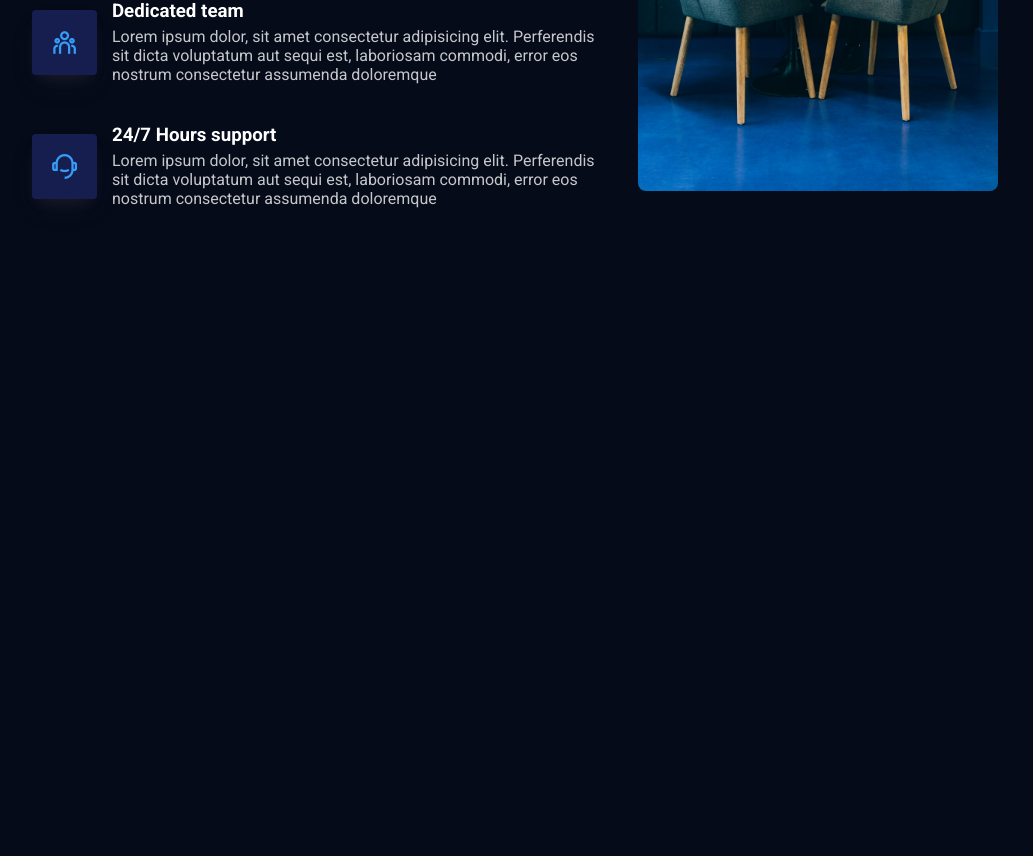
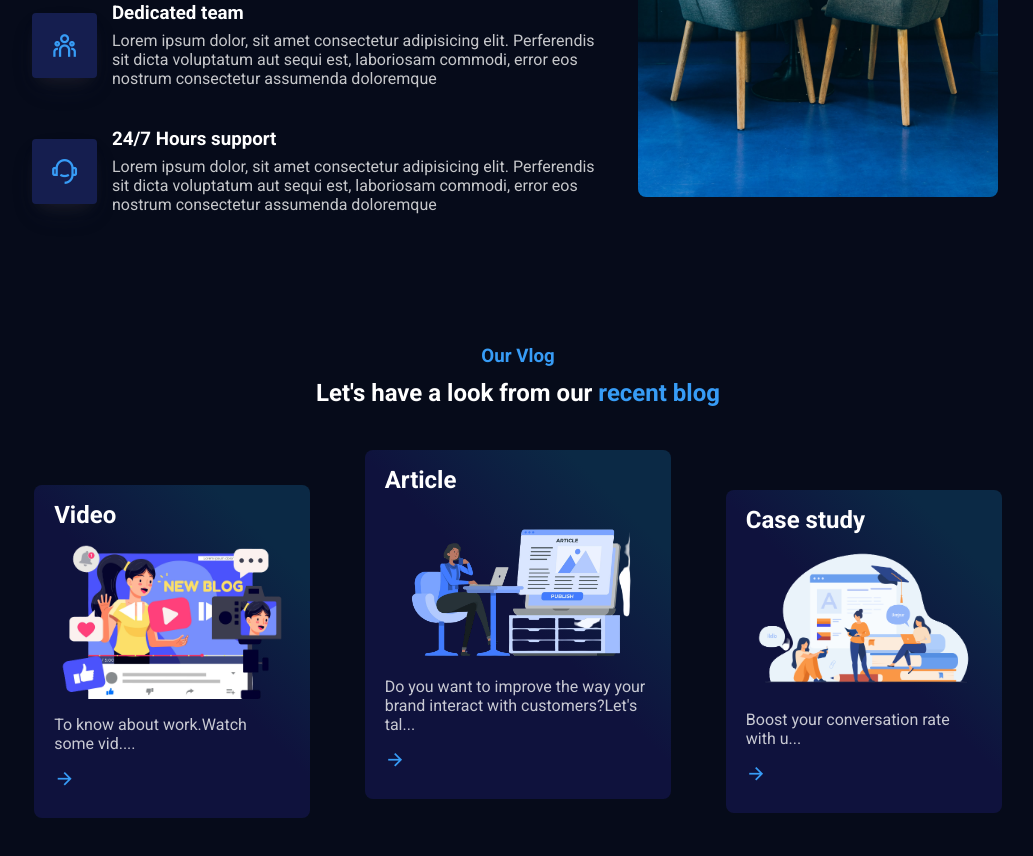
Before and after one commit to MoniruzzamanBillal/Agency-app, a React (Create React App) app: page / in a window 1280 px wide. Shown: the part 1600-2456 px from the top of the page, without its empty margins (122-1155 px from the left). Before the commit the page ends 1931 px from the top, so only its background shows below. Built offline with nearby package versions, Linux system fonts and the light colour scheme.

Commit message:
vlog section done

```diff
--- a/src/App.js
+++ b/src/App.js
@@ -1,4 +1,5 @@
 import "./App.css";
+import Blog from "./Blog/Blog";
 import About from "./Components/About/About";
 import Counter from "./Components/Counter/Counter";
 import Hero from "./Components/Hero/Hero";
@@ -13,6 +14,7 @@ function App() {
       <Counter />
       <Service />
       <About />
+      <Blog />
     </>
   );
 }
--- /dev/null
+++ b/src/Blog/Blog.css
@@ -0,0 +1,89 @@
+.BlogContainer {
+  /* border: 1px solid red; */
+  /* background-color: rgb(205, 255, 24); */
+  margin-bottom: 92px;
+}
+
+.BlogWrapper {
+  /* border: 1px solid black; */
+  /* background-color: rgb(60, 255, 157); */
+  width: 90%;
+  margin: auto;
+  padding: 8px;
+}
+
+.BlogTop {
+  /* border: 1px solid black; */
+  text-align: center;
+  margin-bottom: 42px;
+}
+
+.BlogTopHeading {
+  /* color: var(--primary-color); */
+  color: var(--btn-primary-bg);
+  padding-bottom: 12px;
+}
+
+.BlogTopDescriptionSpan {
+  color: var(--primary-color);
+}
+
+.BlogCardContainer {
+  /* border: 1px solid black; */
+  /* background-color: pink; */
+  display: flex;
+  justify-content: space-around;
+  align-items: center;
+}
+
+.BlogCard {
+  /* border: 1px solid black; */
+  /* background-color: rgb(22, 245, 252); */
+  background: var(--card-bg);
+  width: 27%;
+  padding-top: 16px;
+  padding-bottom: 16px;
+  padding-left: 20px;
+  padding-right: 20px;
+  margin-top: 36px;
+  border-radius: 8px;
+}
+
+.BlogCard .BlogCardTop {
+  color: var(--heading-color);
+  padding-bottom: 12px;
+}
+
+.BlogVideoContainer {
+  /* background-color: red; */
+  width: 100%;
+  margin-bottom: 12px;
+}
+
+.BlogVideoContainer img {
+  width: 100%;
+}
+
+.BlogCard:nth-child(2) .BlogVideoContainer {
+  margin-top: -70px;
+  margin-bottom: -30px;
+}
+
+.BlogCard:nth-child(2) {
+  width: 30%;
+  margin-top: -18px;
+}
+
+.blogCardDescription {
+  color: var(--small-text-color);
+}
+
+.BlogCardIcon {
+  margin-bottom: 12px;
+  margin-top: 14px;
+}
+
+.BlogCardIcon i {
+  color: var(--primary-color);
+  font-size: 1.3rem;
+}
--- /dev/null
+++ b/src/Blog/Blog.jsx
@@ -0,0 +1,92 @@
+import React from "react";
+import "./Blog.css";
+import videoImage from "../images/video.png";
+import ArticleImg from "../images/article.png";
+import CaseStudyImg from "../images/case-study.png";
+
+const BlogCardInfo = [
+  {
+    //  <i class="ri-arrow-right-line"></i>
+    heading: "Video",
+    img: videoImage,
+    describe: `To know about work.Watch some vid....`,
+    icon: "ri-arrow-right-line",
+  },
+  {
+    //  <i class="ri-arrow-right-line"></i>
+    heading: "Article",
+    img: ArticleImg,
+    describe: `Do you want to improve the way your brand interact with customers?Let's tal...`,
+    icon: "ri-arrow-right-line",
+  },
+  {
+    //  <i class="ri-arrow-right-line"></i>
+    heading: "Case study",
+    img: CaseStudyImg,
+    describe: `Boost your conversation rate with u...`,
+    icon: "ri-arrow-right-line",
+  },
+];
+
+export default function Blog() {
+  return (
+    <>
+      <div className="container">
+        <div className="BlogContainer" id="Blog">
+          <div className="BlogWrapper">
+            <div className="BlogTop">
+              <h3 className="BlogTopHeading">Our Vlog</h3>
+              <h2 className="BlogTopDescription">
+                Let's have a look from our
+                <span className="BlogTopDescriptionSpan"> recent blog</span>
+              </h2>
+            </div>
+            <div className="BlogCardContainer">
+              {BlogCardInfo.map((ele, index) => (
+                <div className="BlogCard">
+                  <div className="CardWrapper">
+                    <div className="BlogCardTop">
+                      {/* <h2>Video</h2> */}
+                      <h2>{ele.heading}</h2>
+                    </div>
+                    <div className="BlogVideoContainer">
+                      {/* <img src={videoImage} alt="videoImage" /> */}
+                      <img src={ele.img} alt="videoImage" />
+                    </div>
+                    <div className="BlogCardBottom">
+                      {/* <p className="blogCardDescription">
+                      To know about work.Watch some vid....
+                    </p> */}
+                      <p className="blogCardDescription">{ele.describe}</p>
+                    </div>
+                    <div className="BlogCardIcon">
+                      {/* <i class="ri-arrow-right-line"></i> */}
+                      <i class={ele.icon}></i>
+                    </div>
+                  </div>
+                </div>
+              ))}
+
+              {/* <div className="CardWrapper">
+                <div className="BlogCardTop">
+                  <h2>Video</h2>
+                </div>
+                <div className="BlogVideoContainer">
+                  <img src={videoImage} alt="videoImage" />
+                </div>
+                <div className="BlogCardBottom">
+                  <p className="blogCardDescription">
+                    To know about work.Watch some vid....
+                  </p>
+                </div>
+                <div className="BlogCardIcon">
+                  <i class="ri-arrow-right-line"></i>
+                </div>
+              </div> */}
+            </div>
+          </div>
+        </div>
+      </div>
+    </>
+  );
+}
--- a/src/Components/About/About.css
+++ b/src/Components/About/About.css
@@ -84,7 +84,7 @@
 
 .AboutBodyRightHeading {
   color: var(--heading-color);
-  padding-bottom: 5px;
+  padding-bottom: 7px;
 }
 .AboutBodyRightDescription {
   color: var(--small-text-color);
--- a/src/Components/NavBar/NavBar.jsx
+++ b/src/Components/NavBar/NavBar.jsx
@@ -17,12 +17,12 @@ const NavLinks = [
     display: "About",
   },
   {
+    path: "#Blog",
+    display: "Blog",
+  },
+  {
     path: "#Projects",
     display: "Projects",
-  },
-  {
-    path: "#Blog",
-    display: "Blog",
   },
 ];
 
```
